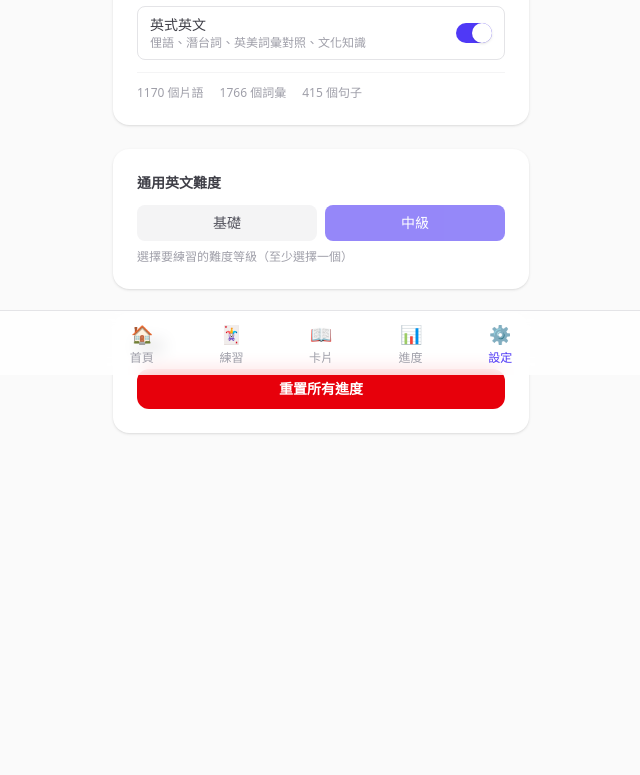
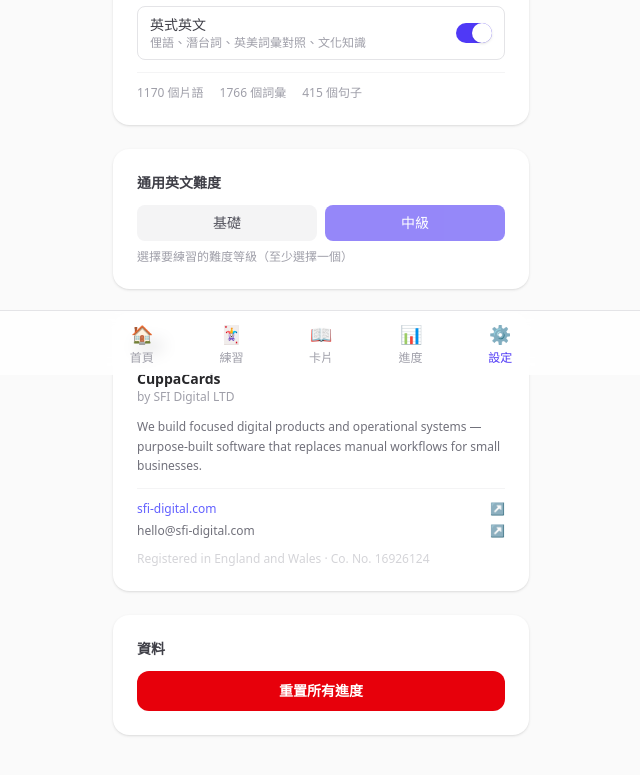
Before and after one commit to SFI-Digital/cuppacards, a Next.js app: page /settings in a window 1280 px wide. Shown: the part 425-1200 px from the top of the page, without its empty margins (319-959 px from the left). Before the commit the page ends 954 px from the top, so only its background shows below. Built offline with nearby package versions, Linux system fonts and the light colour scheme.

Commit message:
company info

```diff
--- a/src/app/(app)/settings/page.tsx
+++ b/src/app/(app)/settings/page.tsx
@@ -143,6 +143,45 @@
         </p>
       </Card>
 
+      {/* About */}
+      <Card>
+        <h3 className="mb-3 text-sm font-semibold text-zinc-700 dark:text-zinc-300">
+          關於
+        </h3>
+        <div className="space-y-3">
+          <div className="flex items-center gap-3">
+            <div>
+              <p className="text-sm font-semibold text-zinc-800 dark:text-zinc-200">CuppaCards</p>
+              <p className="text-xs text-zinc-400">by SFI Digital LTD</p>
+            </div>
+          </div>
+          <p className="text-xs leading-relaxed text-zinc-500 dark:text-zinc-400">
+            We build focused digital products and operational systems — purpose-built software that replaces manual workflows for small businesses.
+          </p>
+          <div className="space-y-1.5 border-t border-zinc-100 pt-3 dark:border-zinc-800">
+            <a
+              href="https://sfi-digital.com"
+              target="_blank"
+              rel="noopener noreferrer"
+              className="flex items-center justify-between text-xs text-indigo-500 hover:text-indigo-600 dark:text-indigo-400"
+            >
+              <span>sfi-digital.com</span>
+              <span>↗</span>
+            </a>
+            <a
+              href="mailto:hello@sfi-digital.com"
+              className="flex items-center justify-between text-xs text-zinc-500 hover:text-zinc-700 dark:text-zinc-400"
+            >
+              <span>hello@sfi-digital.com</span>
+              <span>↗</span>
+            </a>
+          </div>
+          <p className="text-xs text-zinc-300 dark:text-zinc-600">
+            Registered in England and Wales · Co. No. 16926124
+          </p>
+        </div>
+      </Card>
+
       {/* Reset */}
       <Card>
         <h3 className="mb-3 text-sm font-semibold text-zinc-700 dark:text-zinc-300">
```
